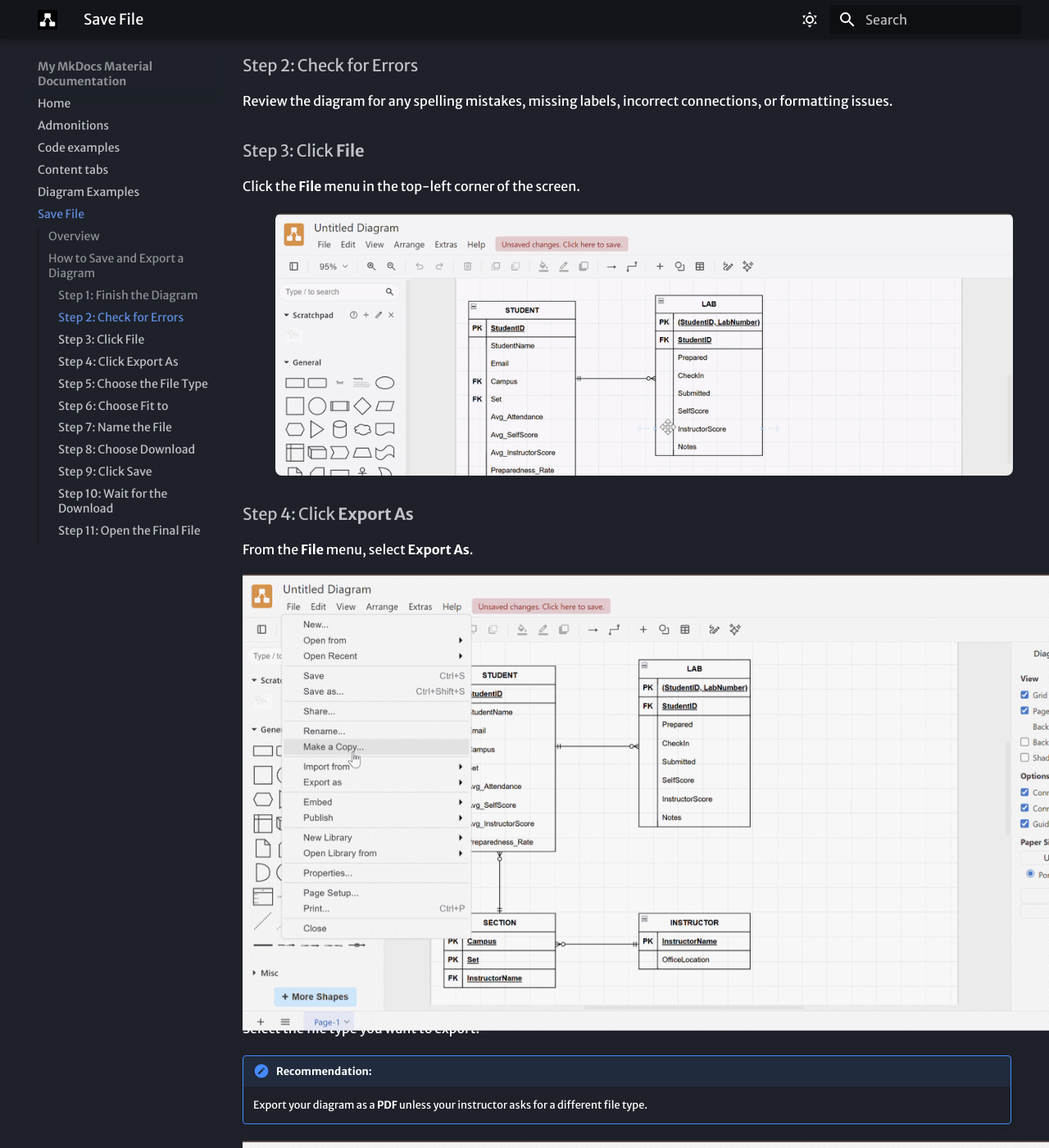
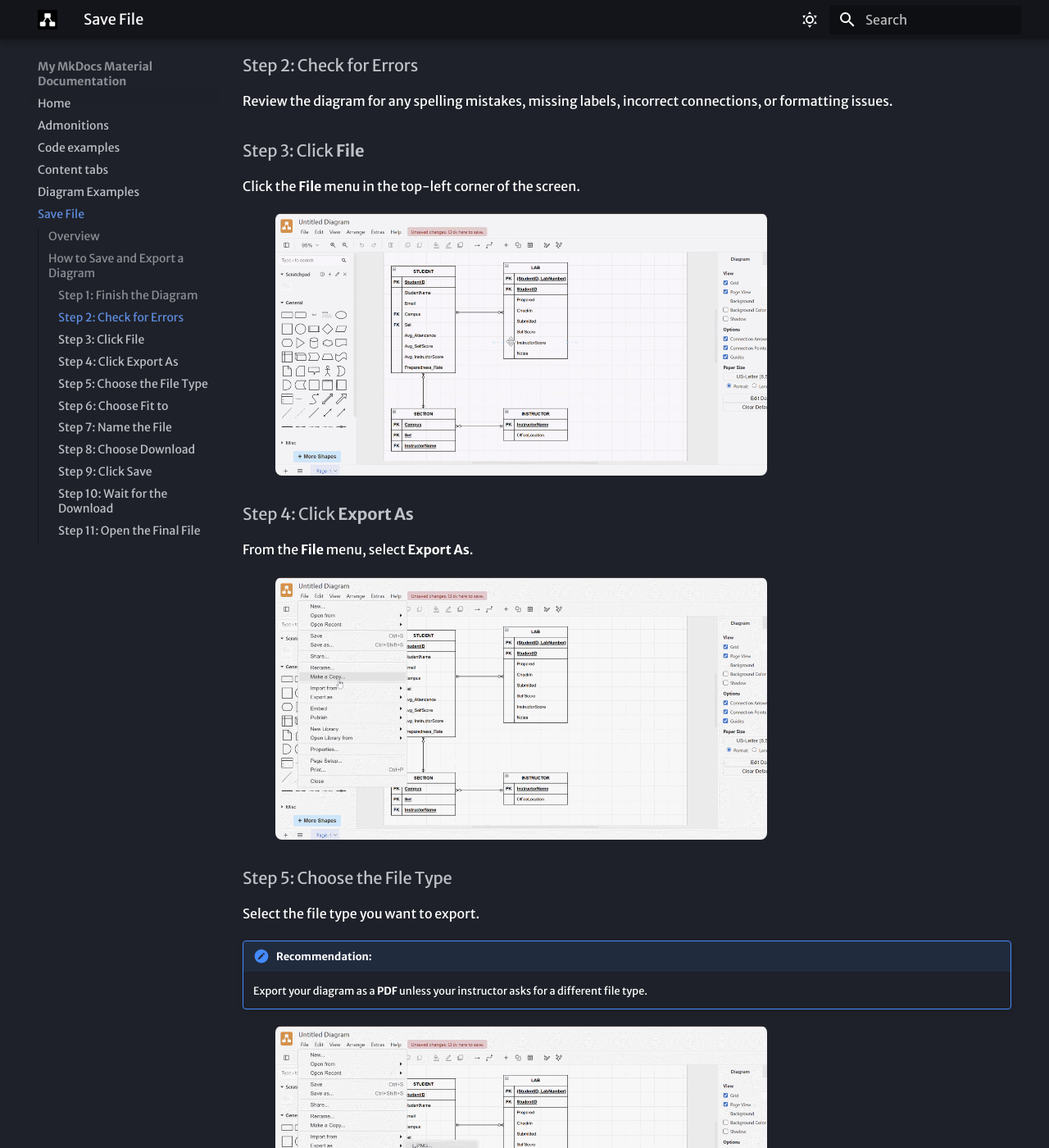
Before and after one commit to popaldaudzai/How-to-draw, an MkDocs documentation site: the page built from docs/saveFile.md, in a window 1280 px wide and 1400 px high, scrolled down 437 px. Shown: the whole window at 82% size. Built offline with MkDocs 1.6.1 and Material for MkDocs 9.7.7, drawn with Linux system fonts in a browser that asks for light colours; some web fonts are replaced.

Commit message:
Refactor gif-crop class for consistency and adjust max-width in style.css

```diff
--- a/docs/saveFile.md
+++ b/docs/saveFile.md
@@ -18,7 +18,7 @@ Review the diagram for any spelling mistakes, missing labels, incorrect connecti
 
 Click the **File** menu in the top-left corner of the screen.
 
-<div class="gif-crop1">
+<div class="gif-crop">
   <img src="../assets/step1.gif" alt="Click File" class="step-gif">
 </div>
 
@@ -26,7 +26,7 @@ Click the **File** menu in the top-left corner of the screen.
 
 From the **File** menu, select **Export As**.
 
-<div class="gif-crop2">
+<div class="gif-crop">
   <img src="../assets/step2.gif" alt="Click Export As" class="step-gif">
 </div>
 
@@ -37,7 +37,7 @@ Select the file type you want to export.
 !!! recommendation "**Recommendation:**"
     Export your diagram as a **PDF** unless your instructor asks for a different file type.
 
-<div class="gif-crop3">
+<div class="gif-crop">
   <img src="../assets/step3.gif" alt="Choose File Type" class="step-gif">
 </div>
 
@@ -45,7 +45,7 @@ Select the file type you want to export.
 
 Adjust the export settings if needed, including the **Fit to** option.
 
-<div class="gif-crop4">
+<div class="gif-crop">
   <img src="../assets/step4.gif" alt="Choose Fit To" class="step-gif">
 </div>
 
@@ -53,7 +53,7 @@ Adjust the export settings if needed, including the **Fit to** option.
 
 Enter a clear and appropriate file name.
 
-<div class="gif-crop5">
+<div class="gif-crop">
   <img src="../assets/step5.gif" alt="Name the File" class="step-gif">
 </div>
 
@@ -61,7 +61,7 @@ Enter a clear and appropriate file name.
 
 Click the dropdown menu and choose **Download**.
 
-<div class="gif-crop6">
+<div class="gif-crop">
   <img src="../assets/step6.gif" alt="Choose Download" class="step-gif">
 </div>
 
--- a/docs/stylesheets/style.css
+++ b/docs/stylesheets/style.css
@@ -2,10 +2,10 @@
   color: white;
 }
 
-.gif-crop1 {
+.gif-crop {
   width: 100%;
-  max-width: 900px;   /* keep the visible area big */
-  height: 320px;      /* crop height */
+  max-width: 600px;
+  height: 320px;
   overflow: hidden;
   margin: 1rem 0 1.5rem 2rem;
   border-radius: 8px;
@@ -14,8 +14,8 @@
 
 .step-gif {
   display: block;
-  width: 100%;
+  width: 90%;
   height: auto;
-  transform: scale(1.2);         /* zoom in so it gets cropped */
-  transform-origin: top left;    /* crop starting from top-left */
+  transform: scale(1.2);
+  transform-origin: top left;
 }
```
